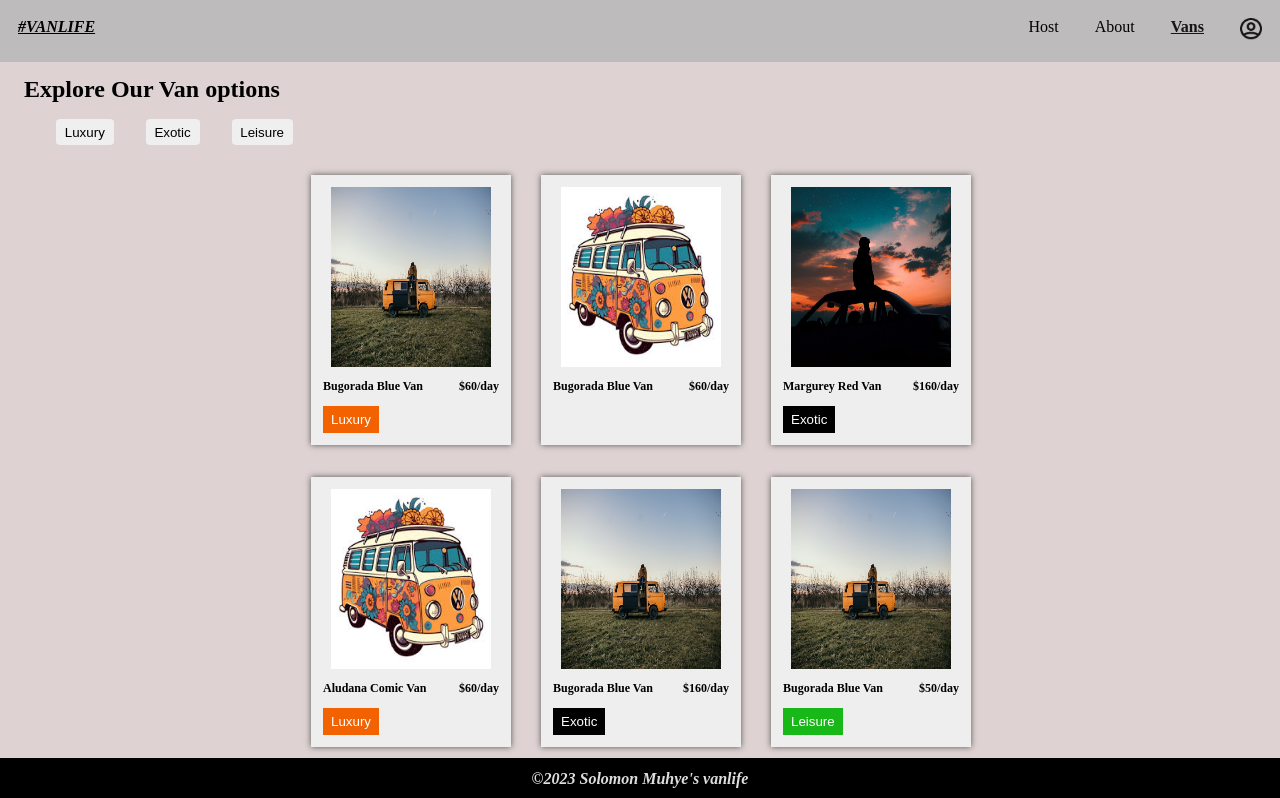
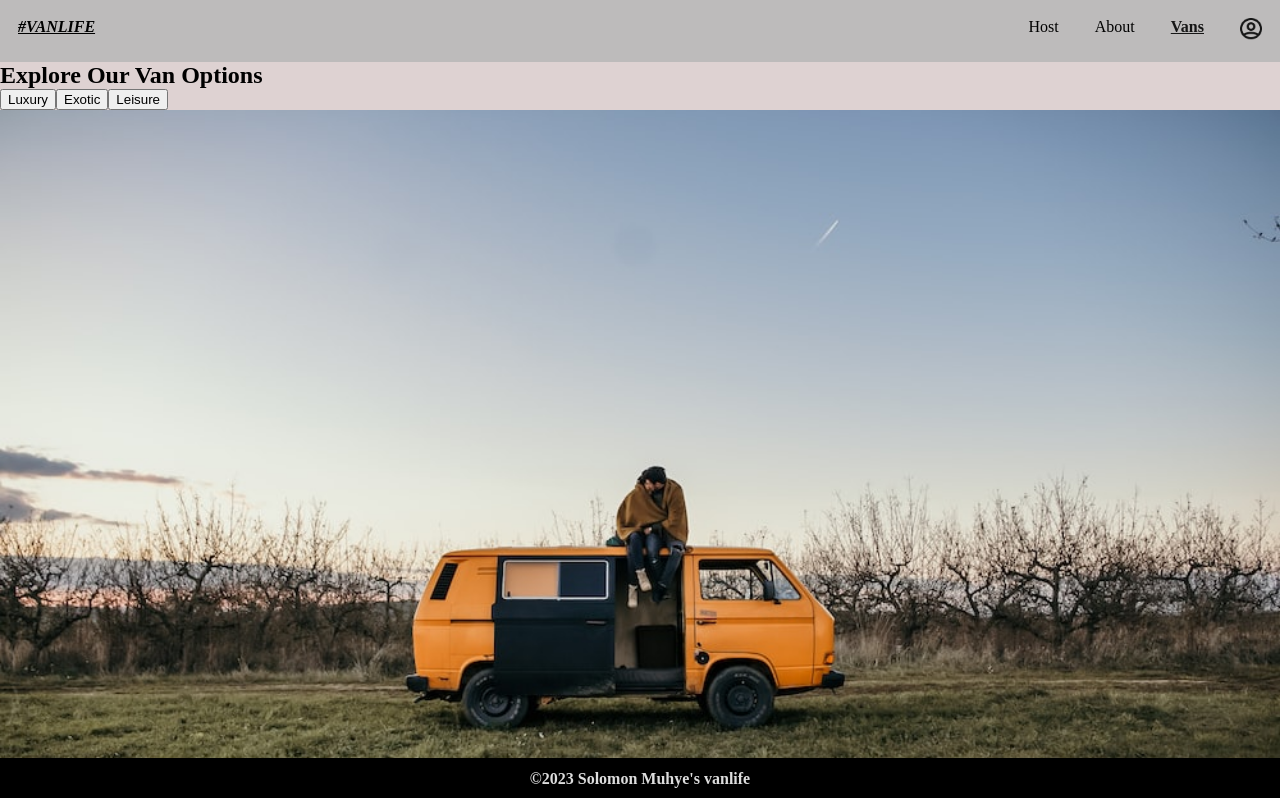
Before and after one commit to SolomonMuhyeY/vanlife, a React (Vite) app: page /vans in a window 1280 px wide. Shown: the top 798 px of the page. Built offline with nearby package versions, Linux system fonts and the light colour scheme.

Commit message:
changing the styling into tailwind

```diff
--- a/src/pages/Vans.jsx
+++ b/src/pages/Vans.jsx
@@ -1,6 +1,5 @@
-import "../styles/vans.css";
+import { Link, useSearchParams } from "react-router-dom";
 import { vans } from "../data/vans_data";
-import { Link, useSearchParams } from "react-router-dom";
 
 function Vans() {
   const [searchParams, setSearchParams] = useSearchParams("");
@@ -9,63 +8,71 @@ function Vans() {
   const displayedVans = typeFilter
     ? vans.filter((van) => van.type?.toLowerCase() === typeFilter)
     : vans;
-  console.log(typeFilter);
-  let van_card = displayedVans.map((van) => {
-    return (
-      <div className='van_card' key={van.id}>
-        <Link to={`${van.id}`}>
-          <div className='img'>
-            <img src={van.img} alt='van image' />
-          </div>
-          <div className='name_price'>
-            <p>{van.name}</p>
-            <p>{van.price}</p>
-          </div>
-          {van.type && <button className={van.type}>{van.type}</button>}
-        </Link>
-      </div>
-    );
-  });
+
+  const vanCards = displayedVans.map((van) => (
+    <div
+      className='w-full sm:w-1/2 md:w-1/3 lg:w-1/4 xl:w-1/5 p-4'
+      key={van.id}
+    >
+      <Link to={`${van.id}`} className='block relative overflow-hidden'>
+        <img src={van.img} alt='van image' className='w-full h-auto' />
+        <div className='absolute bottom-0 left-0 right-0 p-4 bg-black bg-opacity-75 text-white'>
+          <p className='text-lg font-semibold'>{van.name}</p>
+          <p className='text-sm'>{van.price}</p>
+          {van.type && (
+            <button
+              className={`mt-2 px-3 py-1 bg-${van.type.toLowerCase()}-500 text-white rounded-full`}
+            >
+              {van.type}
+            </button>
+          )}
+        </div>
+      </Link>
+    </div>
+  ));
+
   return (
-    <div className='vans'>
-      <div className='header'>
-        <h2>Explore Our Van options</h2>
-        <div className='filtering_btns'>
+    <div className='bg-gray-100'>
+      <div className='container mx-auto py-8'>
+        <div className='text-center mb-8'>
+          <h2 className='text-3xl font-semibold'>Explore Our Van Options</h2>
+        </div>
+        <div className='flex flex-wrap mb-8'>
           <button
-            className={`luxury_filter ${
-              typeFilter == "luxury" ? "selected" : ""
+            className={`mr-4 mb-4 px-4 py-2 bg-blue-500 text-white rounded ${
+              typeFilter === "luxury" ? "bg-blue-700" : ""
             }`}
             onClick={() => setSearchParams({ type: "luxury" })}
           >
             Luxury
           </button>
           <button
-            className={`exotic_filter ${
-              typeFilter === "exotic" ? "selected" : ""
+            className={`mr-4 mb-4 px-4 py-2 bg-blue-500 text-white rounded ${
+              typeFilter === "exotic" ? "bg-blue-700" : ""
             }`}
             onClick={() => setSearchParams({ type: "exotic" })}
           >
             Exotic
           </button>
           <button
-            className={`leisure_filter ${
-              typeFilter == "leisure" ? "selected" : ""
+            className={`mr-4 mb-4 px-4 py-2 bg-blue-500 text-white rounded ${
+              typeFilter === "leisure" ? "bg-blue-700" : ""
             }`}
             onClick={() => setSearchParams({ type: "leisure" })}
           >
             Leisure
           </button>
-          {typeFilter ? (
+          {typeFilter && (
             <button
-              className='clear_filter'
+              className='mr-4 mb-4 px-4 py-2 bg-gray-500 text-white rounded'
               onClick={() => setSearchParams({ type: "" })}
             >
               Clear Filters
             </button>
-          ) : null}
+          )}
         </div>
+        <div className='flex flex-wrap -mx-4'>{vanCards}</div>
       </div>
-      <div className='van_card_container'>{van_card}</div>
     </div>
   );
 }
```
